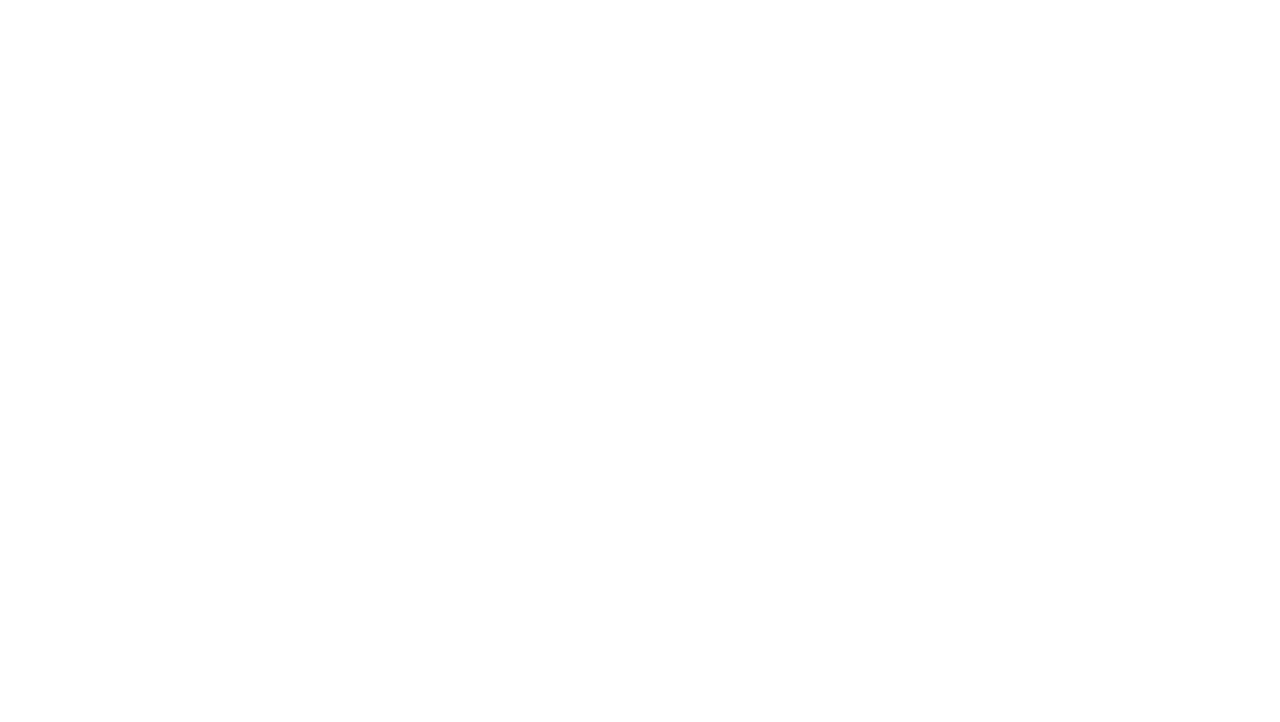
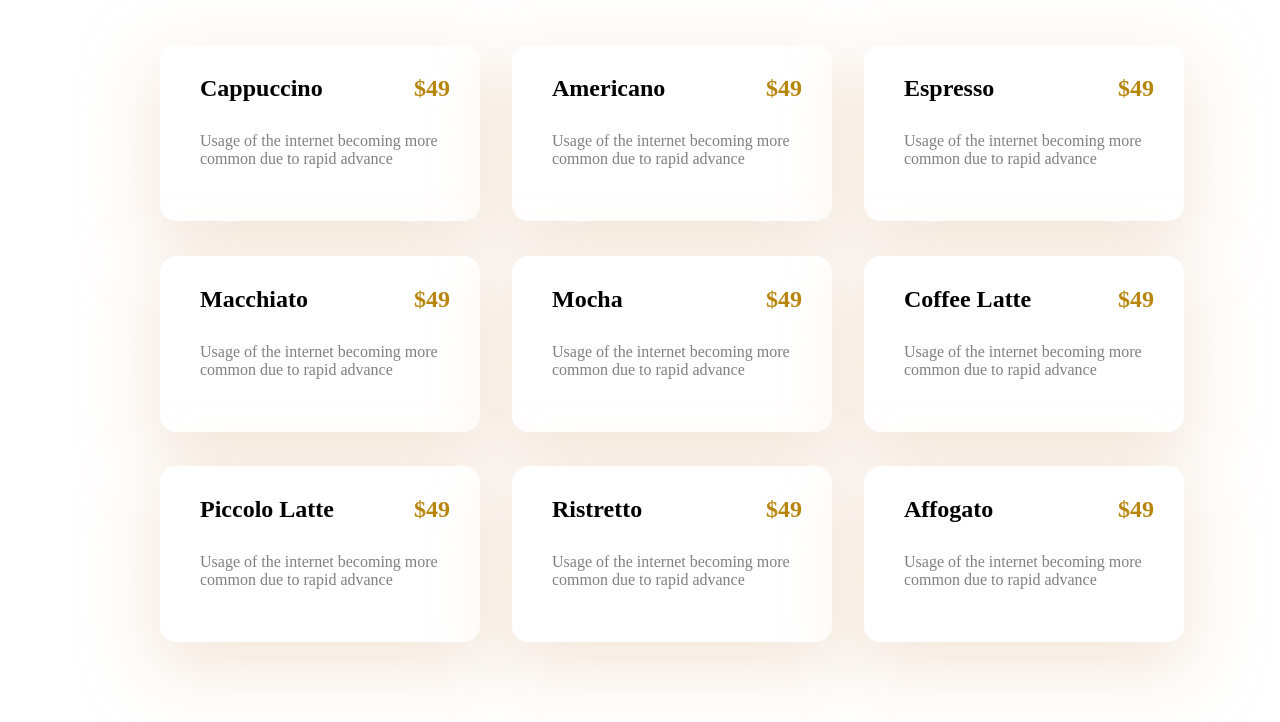
Before and after one commit to believer-15/HTML5, a plain HTML site: page Grid/Assignment_1/index.html in a window 1280 px wide. Drawn offline with Linux system fonts and the light colour scheme.

Commit message:
Grid Coffee Assignment

```diff
--- a/Grid/Assignment_1/index.html
+++ b/Grid/Assignment_1/index.html
@@ -9,15 +9,68 @@
 </head>
 <body>
     <div class="container">
-        <div class="item_1"></div>
-        <div class="item_2"></div>
-        <div class="item_3"></div>
-        <div class="item_4"></div>
-        <div class="item_5"></div>
-        <div class="item_6"></div>
-        <div class="item_7"></div>
-        <div class="item_8"></div>
-        <div class="item_9"></div>
+        <div class="item item_1">
+            <h2>Cappuccino
+                <strong>$49</strong>
+            </h2>
+            <p>Usage of the internet becoming more common due to rapid advance</p>
+        </div>
+        <div class="item item_2">
+            <h2>
+                Americano
+                <strong>$49</strong>
+            </h2>
+            <p>Usage of the internet becoming more common due to rapid advance</p>
+        </div>
+        <div class="item item_3">
+            <h2>
+                Espresso
+                <strong>$49</strong>
+            </h2>
+            <p>Usage of the internet becoming more common due to rapid advance</p>
+        </div>
+        <div class="item item_4">
+            <h2>
+                Macchiato
+                <strong>$49</strong>
+            </h2>
+            <p>Usage of the internet becoming more common due to rapid advance</p>
+        </div>
+        <div class="item item_5">
+            <h2>
+                Mocha
+                <strong>$49</strong>
+            </h2>
+            <p>Usage of the internet becoming more common due to rapid advance</p>
+        </div>
+        <div class="item item_6">
+            <h2>
+                Coffee Latte
+                <strong>$49</strong>
+            </h2>
+            <p>Usage of the internet becoming more common due to rapid advance</p>
+        </div>
+        <div class="item item_7">
+            <h2>
+                Piccolo Latte
+                <strong>$49</strong>
+            </h2>
+            <p>Usage of the internet becoming more common due to rapid advance</p>
+        </div>
+        <div class="item item_8">
+            <h2>
+                Ristretto
+                <strong>$49</strong>
+            </h2>
+            <p>Usage of the internet becoming more common due to rapid advance</p>
+        </div>
+        <div class="item item_9">
+            <h2>
+                Affogato
+                <strong>$49</strong>
+            </h2>
+            <p>Usage of the internet becoming more common due to rapid advance</p>
+        </div>
     </div>
 </body>
 </html>
--- a/Grid/Assignment_1/style.css
+++ b/Grid/Assignment_1/style.css
@@ -0,0 +1,155 @@
+*{
+    margin: 0px;
+    padding: 0px;
+    box-sizing: border-box;
+}
+
+body {
+    height: 100vh;
+    width: 100vw;
+    overflow-x: hidden;
+}
+div > h2 {
+    margin: 30px 30px 0px 40px;
+    display: flex;
+    justify-content: space-between;
+}
+div > p {
+    margin: 30px 30px 0px 40px;
+    font-size: medium;
+    color: rgb(128, 128, 128);
+    font-size: medium;
+}
+strong {
+    color: darkgoldenrod;
+}
+.container{
+    margin: 45px auto;
+    display: grid;
+    width: 75%;
+    height: 600px;
+    grid-template-columns: repeat(3, 1fr);
+    gap: 2rem 2rem;
+    /* border: 5px solid black; */
+}
+
+.container > div:nth-child(1){
+    /* border: 1px solid #671414; */
+    box-shadow: rgba(233, 210, 188, 0.56) 0px 22px 70px 4px;
+    background-color: rgb(255, 255, 255);
+    border-radius: 1rem;
+    /* border: 1px solid black; */
+    height: 11rem;
+    width: 20rem;
+
+}
+
+.container > div:nth-child(2){
+    box-shadow: rgba(233, 210, 188, 0.56) 0px 22px 70px 4px;
+    background-color: rgb(255, 255, 255);
+    border-radius: 1rem;
+    /* border: 1px solid black; */
+    height: 11rem;
+    width: 20rem;
+}
+
+.container > div:nth-child(3){
+    box-shadow: rgba(233, 210, 188, 0.56) 0px 22px 70px 4px;
+    background-color: rgb(255, 255, 255);
+    border-radius: 1rem;
+    /* border: 1px solid black; */
+    height: 11rem;
+    width: 20rem;
+}
+
+.container > div:nth-child(4){
+    box-shadow: rgba(233, 210, 188, 0.56) 0px 22px 70px 4px;
+    background-color: rgb(255, 255, 255);
+    border-radius: 1rem;
+    /* border: 1px solid black; */
+    height: 11rem;
+    width: 20rem;
+}
+
+.container > div:nth-child(5){
+    box-shadow: rgba(233, 210, 188, 0.56) 0px 22px 70px 4px;
+    background-color: rgb(255, 255, 255);
+    border-radius: 1rem;
+    /* border: 1px solid black; */
+    height: 11rem;
+    width: 20rem;
+}
+
+.container > div:nth-child(6){
+    box-shadow: rgba(233, 210, 188, 0.56) 0px 22px 70px 4px;
+    background-color: rgb(255, 255, 255);
+    border-radius: 1rem;
+    /* border: 1px solid black; */
+    height: 11rem;
+    width: 20rem;
+}
+
+.container > div:nth-child(7){
+    box-shadow: rgba(233, 210, 188, 0.56) 0px 22px 70px 4px;
+    background-color: rgb(255, 255, 255);
+    border-radius: 1rem;
+    /* border: 1px solid black; */
+    height: 11rem;
+    width: 20rem;
+}
+
+.container > div:nth-child(8){
+    box-shadow: rgba(233, 210, 188, 0.56) 0px 22px 70px 4px;
+    background-color: rgb(255, 255, 255);
+    border-radius: 1rem;
+    /* border: 1px solid black; */
+    height: 11rem;
+    width: 20rem;
+}
+
+.container > div:nth-child(9){
+    box-shadow: rgba(233, 210, 188, 0.56) 0px 22px 70px 4px;
+    background-color: rgb(255, 255, 255);
+    border-radius: 1rem;
+    /* border: 1px solid black; */
+    height: 11rem;
+    width: 20rem;
+}
+
+@media screen and (max-width: 1200px) {
+    .container {
+        grid-template-columns: repeat(2, 1fr);
+    }
+}
+@media screen and (max-width: 1024px){
+    .container {
+        grid-template-columns: repeat(1,1fr);
+    }
+    .container > div:nth-child(1) {
+        width: 50rem;
+    }
+    .container > div:nth-child(2) {
+        width: 50rem;
+    }
+    .container > div:nth-child(3) {
+        width: 50rem;
+    }
+    .container > div:nth-child(4) {
+        width: 50rem;
+    }
+    .container > div:nth-child(5) {
+        width: 50rem;
+    }
+    .container > div:nth-child(6) {
+        width: 50rem;
+    }
+    .container > div:nth-child(7) {
+        width: 50rem;
+    }
+    .container > div:nth-child(8) {
+        width: 50rem;
+    }
+    .container > div:nth-child(9) {
+        width: 50rem;
+    }
+}
```
